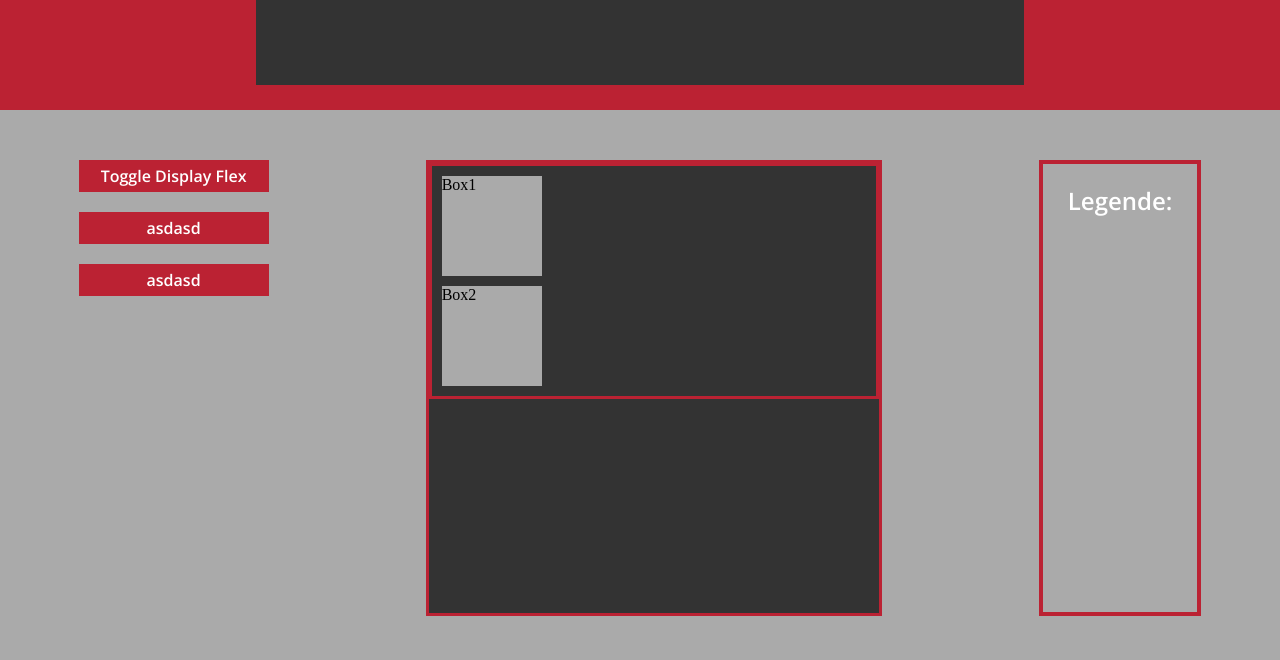
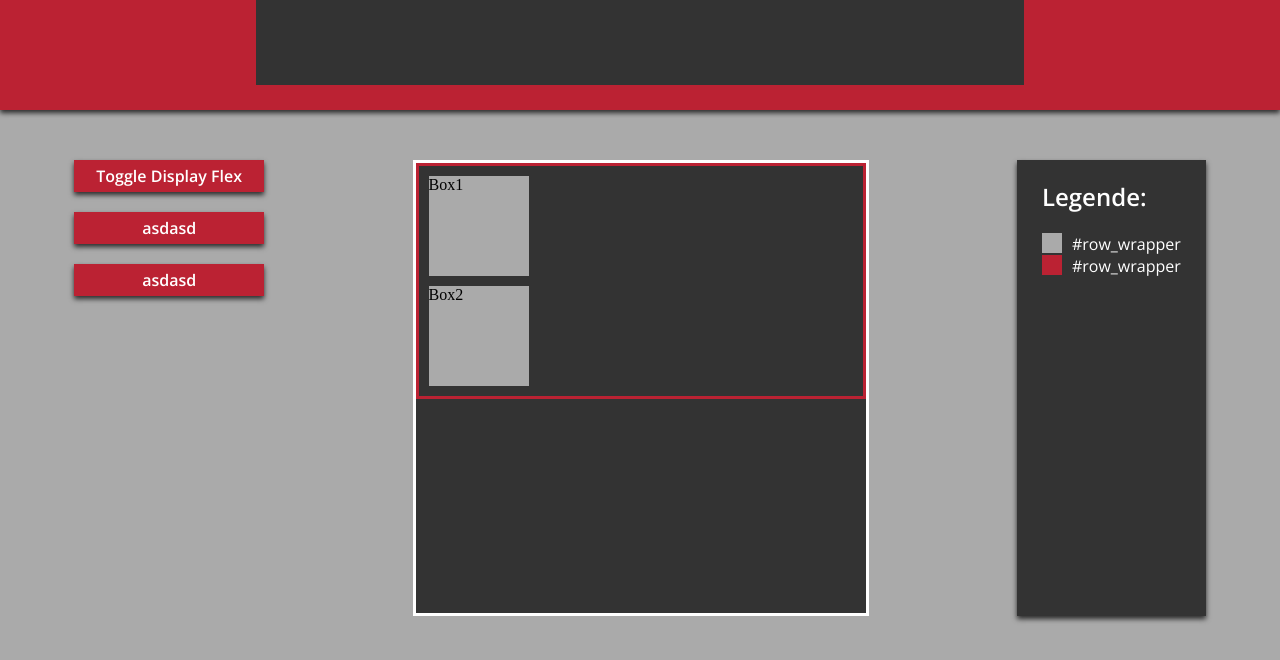
Before and after one commit to derelektrischemoench/flexbox_demo, a plain HTML site: page index.html in a window 1280 px wide. Shown: the part 190-850 px from the top of the page. Drawn offline with nearby package versions, Linux system fonts and the light colour scheme.

Commit message:
added fancy box shadows

```diff
--- a/index.html
+++ b/index.html
@@ -38,6 +38,15 @@
 
     <div class="legende">
         <h2>Legende:</h2>
+            <div class="legend_item_wrapper">
+                <div class="farbkasten grau"></div>
+                <span>#row_wrapper</span>
+            </div>
+
+            <div class="legend_item_wrapper">
+                <div class="farbkasten rot"></div>
+                <span>#row_wrapper</span>
+            </div>
     </div>
 
 </div>
--- a/styles.scss
+++ b/styles.scss
@@ -31,6 +31,9 @@ body {
   height: 300px;
   width: 100%;
   justify-content: center;
+  -webkit-box-shadow: 0px 3px 5px 0px rgba(0,0,0,0.75);
+  -moz-box-shadow: 0px 3px 5px 0px rgba(0,0,0,0.75);
+  box-shadow: 0px 3px 5px 0px rgba(0,0,0,0.75);
 }
 
 /*.code>p:after {
@@ -64,7 +67,7 @@ body {
   width: 450px;
   height: 450px;
   background: $background;
-  border:3px solid $buttons;
+  border:3px solid white;
   align-self: center;
 
 }
@@ -117,6 +120,11 @@ body {
   text-align: center;
   font-family:'Open sans', sans-serif;
   font-weight:600;
+
+  -webkit-box-shadow: 0px 3px 5px 0px rgba(0,0,0,0.75);
+  -moz-box-shadow: 0px 3px 5px 0px rgba(0,0,0,0.75);
+  box-shadow: 0px 3px 5px 0px rgba(0,0,0,0.75);
+
 }
 
 .button2, .button3{
@@ -124,8 +132,30 @@ body {
 }
 
 .legende {
-  border: 4px solid $buttons;
+  background: $background;
   font-family: $fontstack;
   color:white;
   padding:0 25px;
+  -webkit-box-shadow: 0px 3px 5px 0px rgba(0,0,0,0.75);
+  -moz-box-shadow: 0px 3px 5px 0px rgba(0,0,0,0.75);
+  box-shadow: 0px 3px 5px 0px rgba(0,0,0,0.75);
   }
+
+.farbkasten {
+  width: 20px;
+  height: 20px;
+
+  margin-right: 10px;
+}
+
+.grau {
+  background: $box_1_color;
+}
+
+.rot {
+  background: $buttons;
+}
+
+.legend_item_wrapper {
+  display: flex;
+}
```
Also changed, not shown: styles.css, 1 other file.
